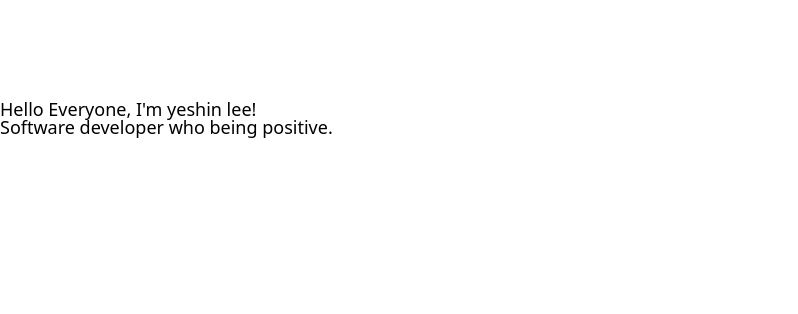
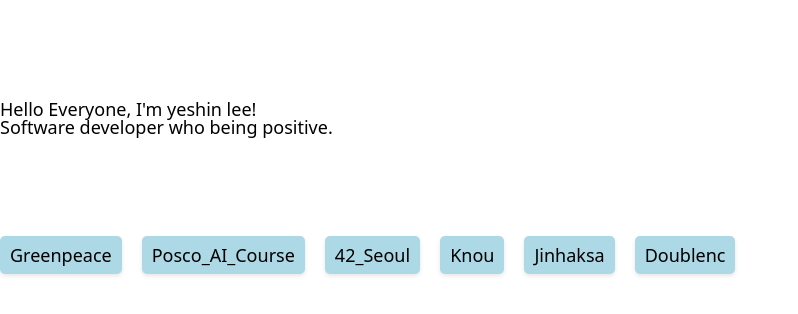
Before and after one commit to yeslee-v/personal_homepage, a Next.js app: page / in a window 1280 px wide. Shown: the top 314 px of the page, without its empty margins (0-798 px from the left). Built offline with nearby package versions, Linux system fonts and the light colour scheme.

Commit message:
Add Career

```diff
--- a/app/(home)/page.tsx
+++ b/app/(home)/page.tsx
@@ -1,4 +1,5 @@
 import { Metadata } from "next";
+import Career from "../../components/career";
 
 export const metadata: Metadata = {
   title: "Home",
@@ -9,6 +10,7 @@ const Homepage = () => {
     <div>
       <h1>Hello Everyone, I'm yeshin lee!</h1>
       <h2>Software developer who being positive.</h2>
+      <Career />
     </div>
   );
 };
--- /dev/null
+++ b/components/career.tsx
@@ -0,0 +1,69 @@
+import { Metadata } from "next";
+import styles from "../styles/career.module.css";
+
+export const metadata: Metadata = {
+  title: "Career",
+};
+
+interface CareerDetailsProps {
+  id: number;
+  name: string;
+  description: string;
+}
+
+const careerDetails: CareerDetailsProps[] = [
+  {
+    id: 1,
+    name: "Greenpeace",
+    description:
+      "Lorem Ipsum is simply dummy text of the printing and typesetting industry. Lorem Ipsum has been the industry's standard dummy text ever since the 1500s, when an unknown printer took a galley of type and scrambled it to make a type specimen book. It has survived not only five centuries, but also the leap into electronic typesetting, remaining essentially unchanged.",
+  },
+  {
+    id: 2,
+    name: "Posco_AI_Course",
+    description:
+      "Lorem Ipsum is simply dummy text of the printing and typesetting industry. Lorem Ipsum has been the industry's standard dummy text ever since the 1500s, when an unknown printer took a galley of type and scrambled it to make a type specimen book. It has survived not only five centuries, but also the leap into electronic typesetting, remaining essentially unchanged.",
+  },
+  {
+    id: 3,
+    name: "42_Seoul",
+    description:
+      "Lorem Ipsum is simply dummy text of the printing and typesetting industry. Lorem Ipsum has been the industry's standard dummy text ever since the 1500s, when an unknown printer took a galley of type and scrambled it to make a type specimen book. It has survived not only five centuries, but also the leap into electronic typesetting, remaining essentially unchanged.",
+  },
+  {
+    id: 4,
+    name: "Knou",
+    description:
+      "Lorem Ipsum is simply dummy text of the printing and typesetting industry. Lorem Ipsum has been the industry's standard dummy text ever since the 1500s, when an unknown printer took a galley of type and scrambled it to make a type specimen book. It has survived not only five centuries, but also the leap into electronic typesetting, remaining essentially unchanged.",
+  },
+  {
+    id: 5,
+    name: "Jinhaksa",
+    description:
+      "Lorem Ipsum is simply dummy text of the printing and typesetting industry. Lorem Ipsum has been the industry's standard dummy text ever since the 1500s, when an unknown printer took a galley of type and scrambled it to make a type specimen book. It has survived not only five centuries, but also the leap into electronic typesetting, remaining essentially unchanged.",
+  },
+  {
+    id: 6,
+    name: "Doublenc",
+    description:
+      "Lorem Ipsum is simply dummy text of the printing and typesetting industry. Lorem Ipsum has been the industry's standard dummy text ever since the 1500s, when an unknown printer took a galley of type and scrambled it to make a type specimen book. It has survived not only five centuries, but also the leap into electronic typesetting, remaining essentially unchanged.",
+  },
+];
+
+// 전체 로고를 보여준다.
+// hover시 career/id로 이동하여 상세 할 일을 보여준다
+
+const Career = () => {
+  return (
+    <div className={styles.career}>
+      {careerDetails.map((c) => (
+        <div className={styles.careerBox}>
+          {c.name}
+          <div className={styles.popup}>{c.description}</div>
+        </div>
+      ))}
+    </div>
+  );
+};
+
+export default Career;
--- /dev/null
+++ b/styles/career.module.css
@@ -0,0 +1,53 @@
+.career {
+  display: flex;
+  justify-content: flex-start;
+  gap: 20px;
+  cursor: pointer;
+  padding-top: 100px;
+}
+
+.careerBox {
+  background-color: lightblue;
+  display: flex;
+  align-items: center;
+  justify-content: center;
+  text-align: center;
+  padding: 10px;
+  border-radius: 5px;
+  box-shadow: 0 2px 4px rgba(0, 0, 0, 0.1);
+  white-space: nowrap;
+  position: relative;
+  transition: transform 0.3s ease, box-shadow 0.3s ease, border 0.3s ease; /* 애니메이션 효과 추가 */
+}
+
+.careerBox a {
+  color: white;
+  text-decoration: none;
+  font-weight: bold;
+}
+
+.careerBox:hover {
+  transform: scale(1.1);
+  box-shadow: 0 4px 12px rgba(0, 0, 0, 0.2);
+  z-index: 100;
+}
+
+.popup {
+  display: none;
+  position: absolute;
+  top: 80%;
+  left: 150%;
+  transform: translateX(-50%);
+  background-color: white;
+  padding: 10px;
+  /* border: 1px solid #ccc; */
+  border-radius: 5px;
+  box-shadow: 0 2px 8px rgba(0, 0, 0, 0.15);
+  z-index: 200;
+  white-space: normal;
+  width: 30vw;
+}
+
+.careerBox:hover .popup {
+  display: block;
+}
```
